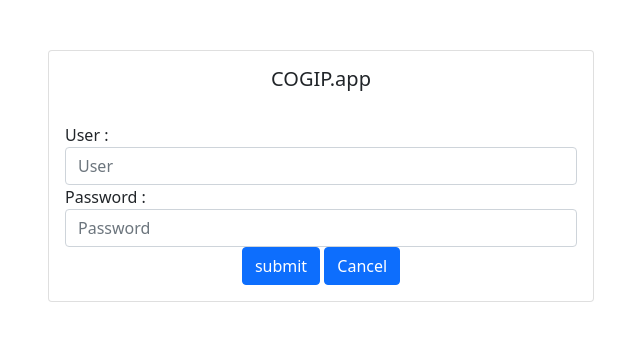
After one commit to ZakariaSelassi/COGIP, a PHP site: template views/loginView.php in a window 1280 px wide. The commit adds this page. Shown: the top 341 px of the page, without its empty margins (319-959 px from the left). Run offline with PHP 8.4, Linux system fonts and the light colour scheme; the template is opened without the code that fills it, so the values that code supplies are empty.

Commit message:
projet h-7:30

```diff
--- a/views/Companies/companies.php
+++ b/views/Companies/companies.php
@@ -9,8 +9,8 @@
                     </li>
                 <li class="nav-item"> <a class="nav-link" href="/home/invoices">Invoices</a></li>
                 <li class="nav-item"> <a class="nav-link" href="/home/companies">Companies</a>
+                <li class="nav-item"> <a class="nav-link" href="/home/contact">Contact</a>
                 <li class="nav-item"> <a class="nav-link" href="/home/admin">Admin(test)</a>
-                <li class="nav-item"> <a class="nav-link" href="/home/contact">Contact</a>
                 <li class="nav-item"> <a class="nav-link" href="/home/connexion">Connexion</a>
                 </li>
             </ul>
--- a/views/home.php
+++ b/views/home.php
@@ -9,7 +9,7 @@
                     </li>
                 <li class="nav-item"> <a class="nav-link" href="/home/invoices">Invoices</a></li>
                 <li class="nav-item"> <a class="nav-link" href="/home/companies">Companies</a>
-                <li class="nav-item"> <a class="nav-link" href="/home/listContact">Contact</a>
+                <li class="nav-item"> <a class="nav-link" href="/home/contact">Contact</a>
                 <li class="nav-item"> <a class="nav-link" href="/home/admin">Admin(test)</a>
                 <li class="nav-item"> <a class="nav-link" href="/home/connexion">Connexion</a>
                 </li>
--- /dev/null
+++ b/views/loginView.php
@@ -0,0 +1,29 @@
+
+
+
+  <div class="container" style="margin-top: 50px">
+    <div class="row">
+      <div class="col-md-3"></div>
+      <div class="col-md-6">
+        <div class="card p-3 login-card mx-auto">
+          <h5 class="text-center login-card-title">COGIP.app</h5>
+          <br />
+          <form id="login-form" class="form" action="" method="post">
+            <div class="form-group">
+              <label for="form-control">User :</label>
+              <input type="text" class="form-control" placeholder="User">
+            </div>
+            <div class="form-group">
+              <label for="password-login">Password : </label>
+              <input id="password-login" type="password" class="form-control" placeholder="Password">
+            </div>
+            <div class="form-group2 text-center">
+              <input type="submit" name="submit" class="btn btn-primary btn-block" value="submit">
+              <input type="reset" name="reset" class="btn btn-primary btn-block" value="Cancel">
+            </div>
+          </form>
+        </div>
+      </div>
+      <div class="col-md-3"></div>
+    </div>
+  </div>
```
Also changed, not shown: app/Controllers/loginController.php (added, +45 -0 lines), app/Model/login.php (added, +16 -0 lines), views/afterlogin.php (added, +8 -0 lines).
